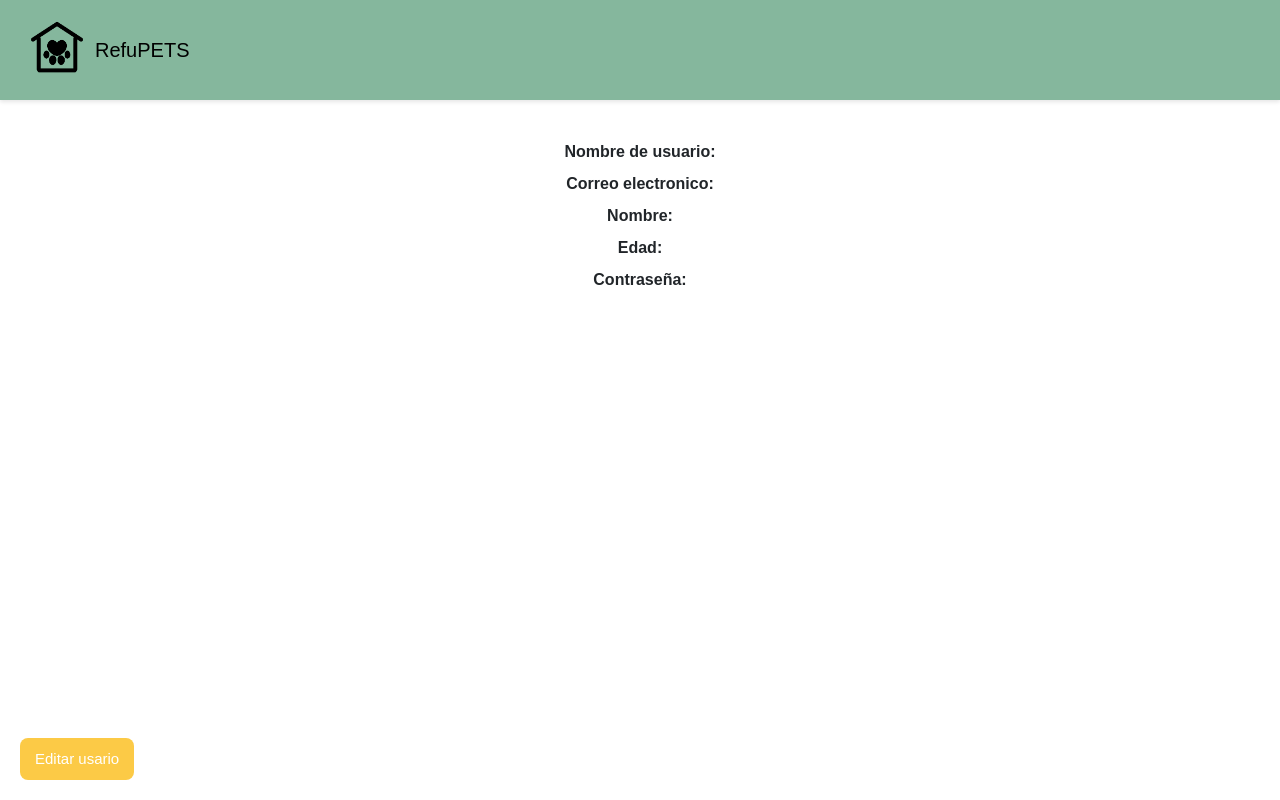
After one commit to Sofia-Osuna/Refugios, a PHP site: page /Datospersonales.php in a window 1280 px wide. The commit adds this page. Run offline with PHP 8.4, Linux system fonts and the light colour scheme.

Commit message:
Datospersonales y estilo.css

```diff
--- /dev/null
+++ b/Datospersonales.php
@@ -0,0 +1,43 @@
+<!DOCTYPE html>
+<html lang="en">
+<head>
+    <meta charset="UTF-8">
+    <meta name="viewport" content="width=device-width, initial-scale=1.0">
+    <title>Formulario_usuario</title>
+    <link rel="stylesheet" href="css/bootstrap.css">
+    <link rel="stylesheet" href="css/estilo.css">
+</head>
+<body>
+
+
+<nav class="navbar navbar-expand-lg navbar-light navbar-custom">
+  <div class="container-fluid">
+    <a class="navbar-brand d-flex align-items-center" href="#">
+        <img src="img_sistema/logo.png" alt="logo" class="d-inline-block align-text-top me-2" style="height: 60px;">
+        RefuPETS
+    </a>
+  </div>
+</nav>
+
+
+<div class="form-container">
+    <form>
+        <label for="nombre">Nombre de usuario:</label>
+
+
+        <label for="correo">Correo electronico:</label>
+
+       <label for="Nombre">Nombre:</label>
+
+         <label for="Edad">Edad:</label>
+
+        <label for="contra">Contraseña:</label>
+
+    </form>
+</div>
+
+
+<button class="boton">Editar usario</button>
+
+</body>
+</html>
--- a/css/estilo.css
+++ b/css/estilo.css
@@ -11,3 +11,79 @@ h1{
  .margenGenerico{
     margin: 5%;
  }
+
+
+
+
+
+body {
+    font-family: Arial, sans-serif;
+    margin: 0;
+}
+
+
+.navbar-custom {
+    background-color: #85B79D;
+    padding: 6px 15px;
+    height: 100px;  /* altura igual al original */
+    width: 100%;   /* ocupa todo el ancho */
+    box-shadow: 0 2px 4px rgba(0,0,0,0.1);
+}
+
+.navbar-custom .navbar-brand {
+    font-weight: 500; /* menos marcado que bold */
+    font-size: 20px;
+    color: black;  /* sigue siendo negro */
+    display: flex;
+    align-items: center; /* centra verticalmente con la imagen */
+}
+
+.navbar-custom .navbar-brand img {
+    margin-right: 10px;
+    height: 60px; /* mismo tamaño que tu diseño original */
+}
+
+/* Formulario centrado */
+.form-container {
+    display: flex;
+    justify-content: center; /* centra el formulario horizontalmente */
+    margin-top: 40px;
+}
+
+form {
+    width: 250px;
+    text-align: center; /* centra labels e inputs */
+}
+
+label {
+    font-weight: bold;
+    display: block;
+    margin-bottom: 8px; /* espacio entre label e input */
+}
+
+input {
+    width: 100%;
+    margin-bottom: 15px; /* espacio entre inputs */
+    padding: 6px;
+    border: 1px solid #ccc;
+    border-radius: 5px;
+    font-size: 14px;
+}
+
+/* Botón fijo abajo a la izquierda */
+.boton {
+    background-color: #FCCA46;
+    color: rgb(255, 255, 255);
+    border: none;
+    padding: 10px 15px;
+    font-size: 15px;
+    border-radius: 8px;
+    cursor: pointer;
+    position: absolute;
+    bottom: 20px;
+    left: 20px;
+}
+
+.boton:hover {
+    background-color: #FCCA46;
+}
```
